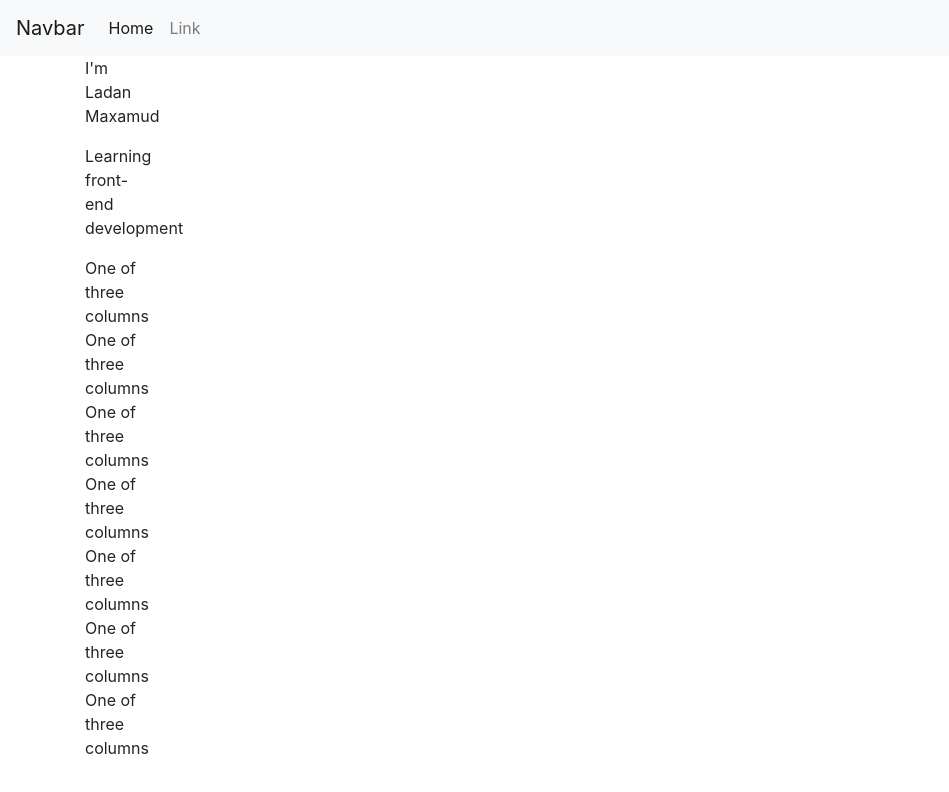
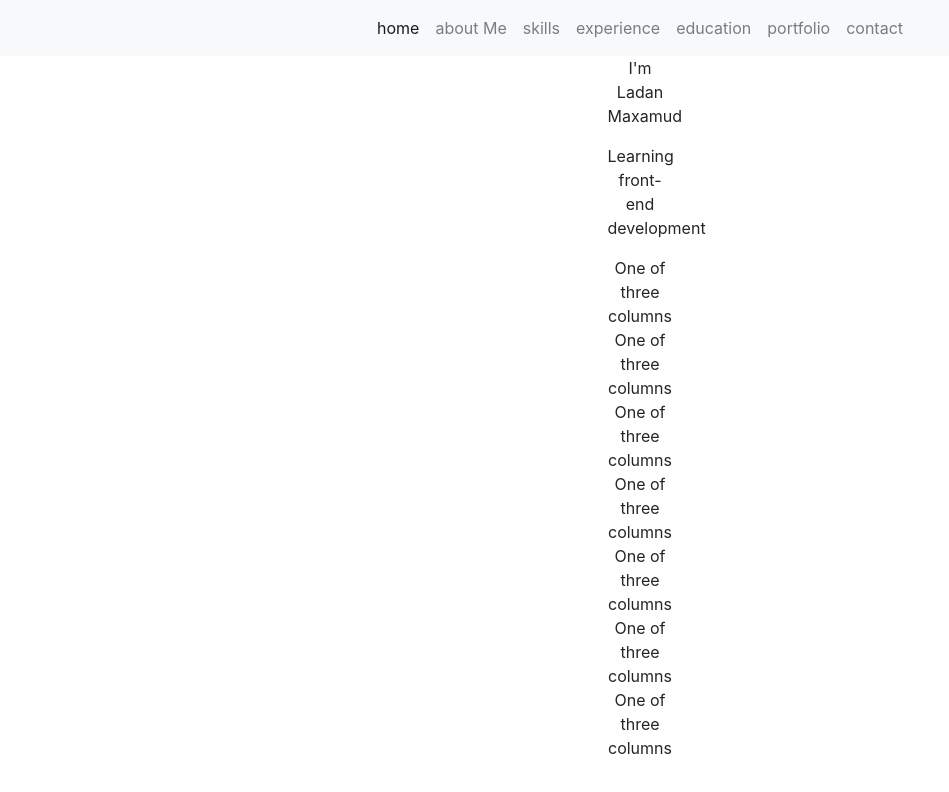
Before and after one commit to lmaxamud/cssplayground, a plain HTML site: page template1/index.html in a window 1280 px wide. Shown: the whole page, without its empty margins (0-949 px from the left). Drawn offline with nearby package versions, Linux system fonts and the light colour scheme.

Commit message:
[task] Navbar + row style
fixing navbar and row style.

```diff
--- a/template1/assets/css/style.css
+++ b/template1/assets/css/style.css
@@ -0,0 +1,15 @@
+#navElements {
+	text-align: center;
+	float: none;
+	margin: 0 auto;
+}
+
+.centerRowElements {
+	text-align: center;
+	float: none;
+	margin: 0 auto;
+}
+
+.paragraph {
+	width: 100%;
+}
--- a/template1/index.html
+++ b/template1/index.html
@@ -11,61 +11,75 @@
 		<link rel="stylesheet" type="text/css" href="assets/css/style.css">
 	</head>
 	<nav class="navbar navbar-expand-lg navbar-light bg-light">
-		<a class="navbar-brand" href="#">Navbar</a>
 		<button class="navbar-toggler" type="button" data-toggle="collapse" data-target="#navbarSupportedContent" aria-controls="navbarSupportedContent" aria-expanded="false" aria-label="Toggle navigation">
 			<span class="navbar-toggler-icon"></span>
 		</button>
 
 		<div class="collapse navbar-collapse" id="navbarSupportedContent">
-			<ul class="navbar-nav mr-auto">
+			<ul class="navbar-nav mr-auto" id="navElements">
 				<li class="nav-item active">
-					<a class="nav-link" href="#">Home <span class="sr-only">(current)</span></a>
+					<a class="nav-link" href="#">home <span class="sr-only">(current)</span></a>
 				</li>
 				<li class="nav-item">
-					<a class="nav-link" href="#">Link</a>
+					<a class="nav-link" href="#">about Me</a>
+				</li>
+				<li class="nav-item ">
+					<a class="nav-link" href="#">skills</a>
+				</li>
+				<li class="nav-item ">
+					<a class="nav-link" href="#">experience</a>
+				</li>
+				<li class="nav-item ">
+					<a class="nav-link" href="#">education</a>
+				</li>
+				<li class="nav-item ">
+					<a class="nav-link" href="#">portfolio</a>
+				</li>
+				<li class="nav-item ">
+					<a class="nav-link" href="#">contact</a>
 				</li>
 			</ul>
 		</div>
 	</nav>
 	<div class="container">
 		<div class="row">
-			<div class="col-1">
-				<p>I'm Ladan Maxamud</p>
+			<div class="col-1 centerRowElements">
+				<p class="paragraph">I'm Ladan Maxamud</p>
 				<p>Learning front-end development</p>
 			</div>
 		</div>
 		<div class="row">
-			<div class="col-1">
+			<div class="col-1 centerRowElements">
 				One of three columns
 			</div>
 		</div>
 		<div class="row">
-			<div class="col-1">
+			<div class="col-1 centerRowElements">
 				One of three columns
 			</div>
 		</div>
 		<div class="row">
-			<div class="col-1">
+			<div class="col-1 centerRowElements">
 				One of three columns
 			</div>
 		</div>
 		<div class="row">
-			<div class="col-1">
+			<div class="col-1 centerRowElements">
 				One of three columns
 			</div>
 		</div>
 		<div class="row">
-			<div class="col-1">
+			<div class="col-1 centerRowElements">
 				One of three columns
 			</div>
 		</div>
 		<div class="row">
-			<div class="col-1">
+			<div class="col-1 centerRowElements">
 				One of three columns
 			</div>
 		</div>
 		<div class="row">
-			<div class="col-1">
+			<div class="col-1 centerRowElements">
 				One of three columns
 			</div>
 		</div>
```
